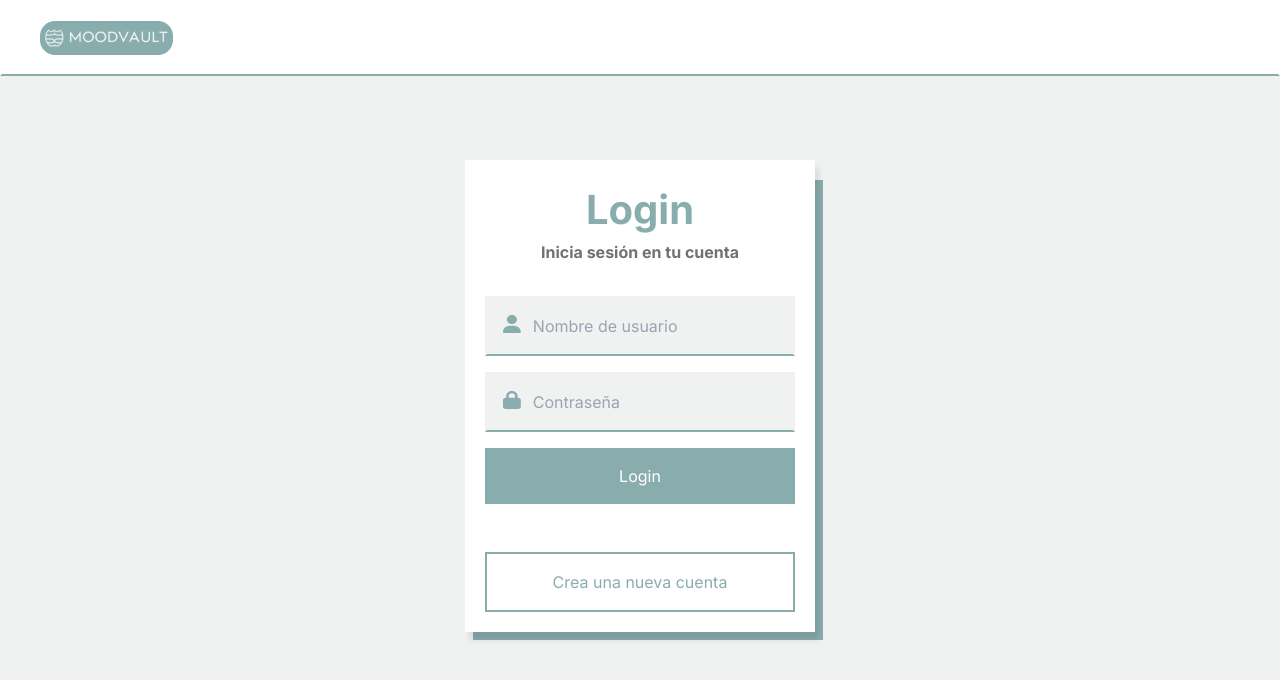
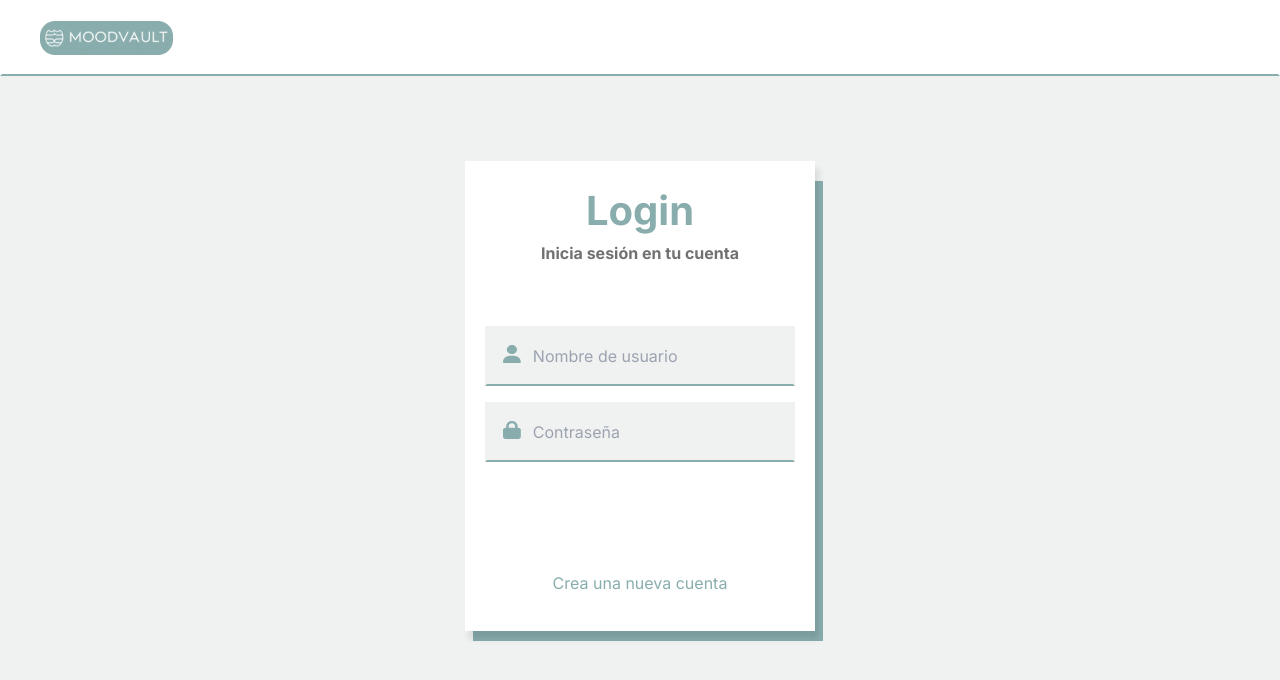
Before and after one commit to DaNiMarTmArq/moodvault-frontend, an Angular app in the folder moodvault/: page /auth/login in a window 1280 px wide. Shown: the top 680 px of the page. Built offline with nearby package versions, Linux system fonts and the light colour scheme.

Commit message:
Refactor login form

```diff
--- a/moodvault/src/app/features/auth/components/login-form/login-form.component.html
+++ b/moodvault/src/app/features/auth/components/login-form/login-form.component.html
@@ -1,6 +1,6 @@
 <section
   id="login-form-container"
-  class="bg-white p-5 min-w-[350px] relative before:block before:bg-primary before:absolute before:w-[350px] before:h-[450px] md:before:h-[460px] before:left-2 before:z-[-1] shadow-[4px_8px_6px_0px_rgba(0,_0,_0,_0.1)]"
+  class="relative flex min-h-[460px] min-w-[350px] flex-col justify-between bg-white p-5 shadow-[4px_8px_6px_0px_rgba(0,_0,_0,_0.1)] before:absolute before:left-2 before:z-[-1] before:block before:h-[450px] before:w-[350px] before:bg-primary md:min-h-[470px] md:before:h-[460px]"
 >
   <div
     id="login-form-title"
@@ -10,7 +10,7 @@
     <p class="font-bold">Inicia sesión en tu cuenta</p>
   </div>
   <div id="login-form-input">
-    <form id="login">
+    <form id="login" #authForm="ngForm" (ngSubmit)="onLogin(authForm)">
       <div
         class="flex gap-3 bg-fill p-4 mb-4 border-2 border-t-fill border-b-primary border-x-fill"
       >
@@ -32,10 +32,15 @@
           placeholder="Nombre de usuario"
           class="appearance-none bg-fill w-full"
           name="username"
-          [(ngModel)]="username"
+          ngModel
+          #userInput="ngModel"
           required
         />
       </div>
+      @if (userInput.touched && !userInput.valid) {
+      <p class="my-2 text-red">Introduce tu nombre de usuario.</p>
+      }
+
       <div
         class="flex gap-3 bg-fill p-4 mb-4 border-2 border-t-fill border-b-primary border-x-fill"
       >
@@ -54,15 +59,24 @@
         <input
           id="login-password"
           type="password"
+          class="active:appearance-none bg-fill w-full"
           placeholder="Contraseña"
-          class="active:appearance-none bg-fill w-full"
           name="password"
-          [(ngModel)]="password"
+          ngModel
           required
+          #pwInput="ngModel"
         />
       </div>
+      @if (pwInput.touched && !pwInput.valid) {
+      <p class="my-2 text-red">Introduce tu contraseña.</p>
+      }
+
       <div class="flex justify-center">
-        @if(isLoading) {
+        @if (authForm.valid && !isLoading) {
+        <button class="w-full p-4 text-center text-white bg-primary">
+          Login
+        </button>
+        } @if(isLoading) {
         <svg
           xmlns="http://www.w3.org/2000/svg"
           width="30"
@@ -82,21 +96,12 @@
             />
           </path>
         </svg>
-        } @else {
-        <button
-          class="w-full p-4 text-center text-white bg-primary"
-          (click)="onLogin($event)"
-        >
-          Login
-        </button>
         }
       </div>
     </form>
   </div>
   <div id="login-form-new" class="mt-12">
-    <button
-      class="w-full p-4 text-center text-primary bg-white border-2 border-primary"
-    >
+    <button class="w-full p-4 text-center text-primary">
       <a routerLink="/auth/register">Crea una nueva cuenta</a>
     </button>
   </div>
--- a/moodvault/src/app/features/auth/components/login-form/login-form.component.ts
+++ b/moodvault/src/app/features/auth/components/login-form/login-form.component.ts
@@ -1,35 +1,29 @@
+import { NgClass } from '@angular/common';
 import { Component, inject } from '@angular/core';
+import { FormsModule, NgForm } from '@angular/forms';
 import { Router, RouterModule } from '@angular/router';
 import { AuthService } from '../../services/AuthService';
-import { User } from '../../../../shared/models/User';
-import { FormsModule, NgForm } from '@angular/forms';
 
 @Component({
   selector: 'app-login-form',
   standalone: true,
-  imports: [RouterModule, FormsModule],
+  imports: [NgClass, RouterModule, FormsModule],
   templateUrl: './login-form.component.html',
 })
 export class LoginFormComponent {
   private authService = inject(AuthService);
   private router = inject(Router);
-  username: string = '';
-  password: string = '';
-  isLoginValid: boolean = true;
   isLoading: boolean = false;
   constructor() {}
-  onLogin(event: MouseEvent) {
-    event.preventDefault();
+  onLogin(form: NgForm) {
     this.isLoading = true;
-    const user: User = {
-      username: this.username,
-      password: this.password,
-    };
-    this.authService.login(user).subscribe((state) => {
+    const { username, password } = form.value;
+    this.authService.login({ username, password }).subscribe((state) => {
       this.isLoading = false;
       if (state.valid) {
         this.router.navigate(['moods', 'list']);
       } else {
+        form.reset();
         window.alert('Login failed ' + state.message);
       }
     });
--- a/moodvault/tailwind.config.js
+++ b/moodvault/tailwind.config.js
@@ -7,6 +7,7 @@ module.exports = {
       primary: "#89ADAD",
       fill: "#F0F2F2",
       gray: "#717171",
+      red: "#e7000b",
     },
     extend: {
       fontFamily: {
```
